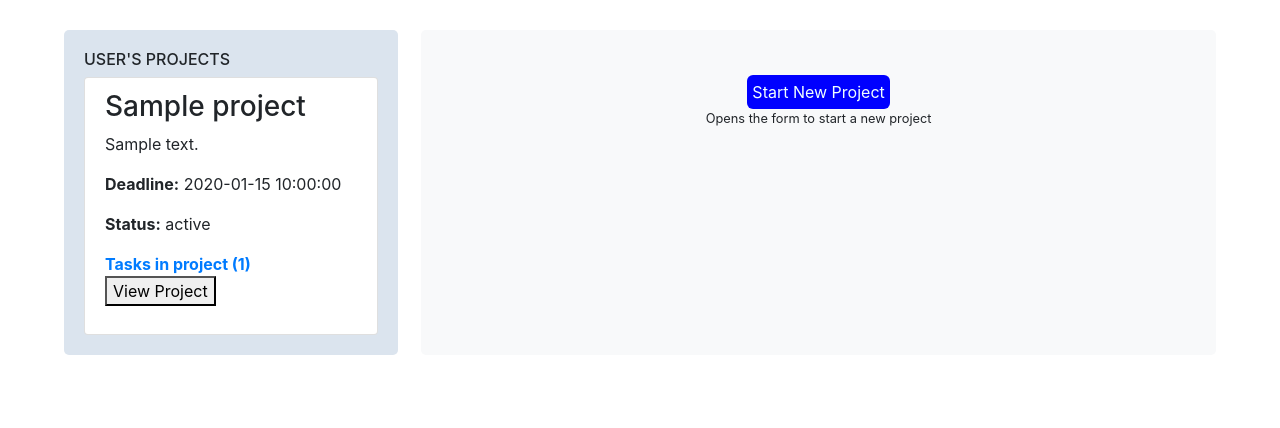
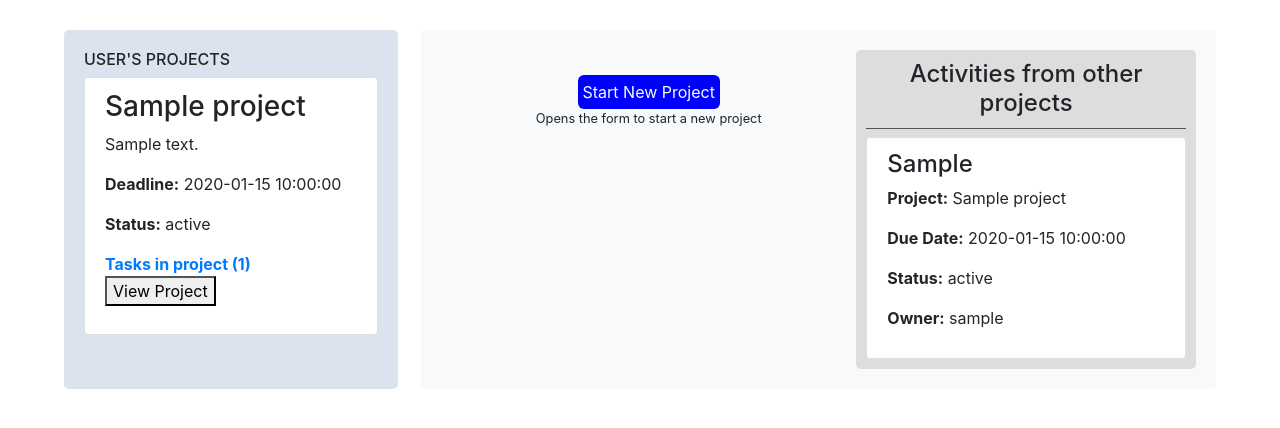
Before and after one commit to gabrie-lhilarion/Tasky, a Flask app: page / in a window 1280 px wide. Shown: the part 56-484 px from the top of the page. Run offline with Flask 3, Linux system fonts and the light colour scheme; a user stored in the database is signed in; tables that the repository leaves empty hold one stand-in row (values such as "Sample post"); some libraries are stand-ins or nearby versions.

Commit message:
Complete first stage of MVP

```diff
--- a/app/main/forms.py
+++ b/app/main/forms.py
@@ -14,17 +14,17 @@ class ProjectForm(FlaskForm):
 class TaskForm(FlaskForm):
     activity = TextAreaField('Task', validators=[DataRequired()])
     due_date = DateTimeLocalField('Due Date', format='%Y-%m-%dT%H:%M', validators=[DataRequired()])
-    assignee = SelectField('Assign to', coerce=int, validators=[DataRequired()])
+    assignee_id = SelectField('Assign to', coerce=int, validators=[DataRequired()])
     status = SelectField('Status', choices=[('pending', 'Pending'), ('completed', 'Completed')], validators=[DataRequired()])
     submit = SubmitField('Add Task')
 
     def __init__(self, *args, **kwargs):
         super(TaskForm, self).__init__(*args, **kwargs)
-        self.assignee.choices = [(user.id, user.username) for user in User.query.all()]
+        self.assignee_id.choices = [(user.id, user.username) for user in User.query.all()]
 
 class UpdateTaskForm(FlaskForm):
     activity = TextAreaField('Task', validators=[DataRequired()])
     due_date = DateTimeField('Due Date', format='%Y-%m-%dT%H:%M', validators=[Optional()])
-    assignee = SelectField('Assignee', coerce=int, validators=[DataRequired()])
+    assignee_id = SelectField('Assignee', coerce=int, validators=[DataRequired()])
     status = SelectField('Status', choices=[('pending', 'Pending'), ('completed', 'Completed')], validators=[DataRequired()])
     submit = SubmitField('Update Task')
--- a/app/main/views.py
+++ b/app/main/views.py
@@ -41,8 +41,9 @@ def index():
             flash('Form validation failed.', 'danger')
             print(f'Form errors: {form.errors}')
 
+    assigned_tasks = Task.query.filter_by(assignee_id=current_user.id).all()    # Fetch the tasks assigned to the current user
     projects = Project.query.filter(Project.members.any(id=current_user.id)).all()  # Filter projects by current user
-    return render_template('main/index.html', form=form, projects=projects)
+    return render_template('main/index.html', form=form, projects=projects, assigned_tasks=assigned_tasks)
 
 @main.route('/project/<int:project_id>', methods=['GET', 'POST'], endpoint='project_detail')
 @login_required
@@ -53,13 +54,13 @@ def project_detail(project_id):
     if request.method == 'POST':
         try:
             if form.validate_on_submit():
-                assignee_id = form.assignee.data  # Retrieve assignee ID from the form
+                assignee_id = form.assignee_id.data  # Retrieve assignee ID from the form
                 if assignee_id:  # Check if an assignee is selected
                     task = Task(
                         activity=form.activity.data,
                         due_date=form.due_date.data,
-                        status = form.status.data,
-                        assignee=assignee_id,  # Associate the selected assignee with the task
+                        status = 'pending',
+                        assignee_id = assignee_id,  # Associate the selected assignee with the task
                         owner=current_user,
                         project=project
                     )
@@ -80,7 +81,7 @@ def project_detail(project_id):
             flash(f"Error in {getattr(form, field).label.text}: {error}", 'danger')
 
     for task in project.tasks:
-        task.assignee_name = User.query.get(task.assignee).fullname
+        task.assignee_name = User.query.get(task.assignee_id).fullname
 
     return render_template('main/project_detail.html', project=project, form=form)
 
@@ -95,13 +96,13 @@ def update_task(task_id):
     form = UpdateTaskForm(obj=task)
 
     # Populate the assignee field with users
-    form.assignee.choices = [(user.id, user.username) for user in User.query.all()]
+    form.assignee_id.choices = [(user.id, user.username) for user in User.query.all()]
 
     if form.validate_on_submit():
         task.activity = form.activity.data
         task.due_date = form.due_date.data
         task.status = form.status.data
-        task.assignee = form.assignee.data
+        task.assignee_id = form.assignee_id.data
         db.session.commit()
         flash('Task updated successfully!', 'success')
         return redirect(url_for('main.project_detail', project_id=task.project_id))
--- a/app/models.py
+++ b/app/models.py
@@ -10,7 +10,13 @@ class User(db.Model):
     username = db.Column(db.String(150), unique=True, nullable=False)
     email = db.Column(db.String(150), unique=True, nullable=False)
     password = db.Column(db.String(200), nullable=False)
-    tasks = db.relationship('Task', backref='owner', lazy=True)
+
+    # Relationship for tasks where the user is the owner
+    tasks = db.relationship('Task', backref='owner', lazy=True, foreign_keys='Task.user_id')
+
+    # Relationship for tasks where the user is the assignee
+    assigned_tasks = db.relationship('Task', backref='assignee', lazy=True, foreign_keys='Task.assignee_id')
+
     projects = db.relationship('Project', secondary='team', backref=db.backref('members', lazy='dynamic'), lazy='dynamic')
 
     @property
@@ -37,8 +43,13 @@ class Task(db.Model):
     create_date = db.Column(db.DateTime, default=datetime.utcnow)
     due_date = db.Column(db.DateTime, nullable=True)
     status = db.Column(db.String(50), nullable=False, default='pending')
-    assignee = db.Column(db.Integer, nullable=False)
+
+    # Foreign key to the user who created the task (owner)
     user_id = db.Column(db.Integer, db.ForeignKey('user.id'), nullable=False)
+
+    # Foreign key to the user to whom the task is assigned
+    assignee_id = db.Column(db.Integer, db.ForeignKey('user.id'), nullable=False)
+
     project_id = db.Column(db.Integer, db.ForeignKey('project.id'), nullable=False)
 
 class Team(db.Model):
--- a/app/static/css/main.css
+++ b/app/static/css/main.css
@@ -19,6 +19,33 @@
     width: 69%;
     padding: 20px;
     margin-top: 30px;
+    border-radius: 5px;
+    display: flex;
+}
+
+.project-list {
+    width: 69%;
+    padding: 20px;
+    margin-top: 30px;
+    border-radius: 5px;
+}
+
+.project-details .my_activities {
+    background-color: #ddd;
+    width: 45%;
+    padding: 10px;
+    border-radius: 5px;
+}
+
+.project-details .my_activities h1 {
+    font-size: 1.5em;
+    border-bottom: solid 1px #555;
+    text-align: center;
+    padding-bottom: 10px;
+}
+
+.project-details .start_and_form {
+    width: 55%;
     border-radius: 5px;
 }
 
--- a/app/templates/main/index.html
+++ b/app/templates/main/index.html
@@ -76,12 +76,14 @@
 
         </aside>
         <main class="project-details">
+            <div class="start_and_form">
                  <div class="show-project-form-btn">
                     <p>
                         <button type="button" id="start_project">Start New Project</button>
                         <small>Opens the form to start a new project</small>
                     </p>
                 </div>
+
                 <div class="new-project">
                     <h2>Start New Project</h2>
                     <form method="POST" action="">
@@ -104,7 +106,24 @@
                     </form>
                 </div>
 
+            </div>
 
+            <div class="my_activities">
+                <h1>
+                    Activities from other projects
+                </h1>
+                 <ul class="list-group">
+                    {% for task in assigned_tasks %}
+                        <li class="list-group-item">
+                            <h4>{{ task.activity }}</h4>
+                            <p><strong>Project:</strong> {{ task.project.title }}</p>
+                            <p><strong>Due Date:</strong> {{ task.due_date }}</p>
+                            <p><strong>Status:</strong> {{ task.status }}</p>
+                            <p><strong>Owner:</strong> {{ task.owner.username }}</p>
+                        </li>
+                    {% endfor %}
+                </ul>
+            </div>
         </main>
     </section>
 
```
Also changed, not shown: app/templates/main/project_detail.html (+13 -11 lines), app/templates/main/update_task.html (+4 -4 lines), migrations/versions/060603075cb6_rename_assignee_to_assignee_id_in_task_.py (added, +34 -0 lines), migrations/versions/08ce4cf3b249_updated_models_with_explicit_foreign_.py (added, +32 -0 lines), migrations/versions/95a9d5a20c55_update_relationships_between_user_and_.py (added, +36 -0 lines), migrations/versions/d7343937d7d8_updated_task_model_relationships.py (added, +34 -0 lines). Lines whose indentation alone changed are shown as unchanged.
